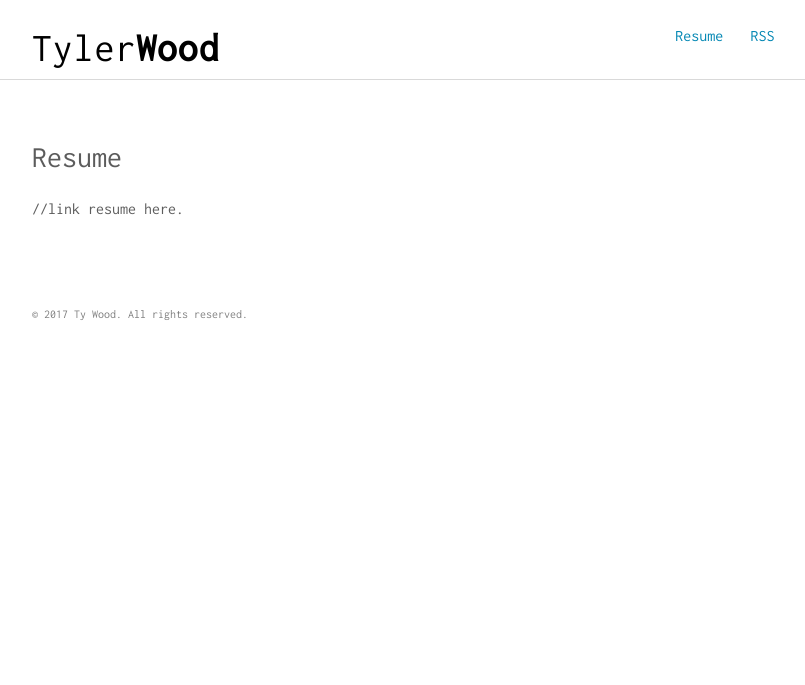
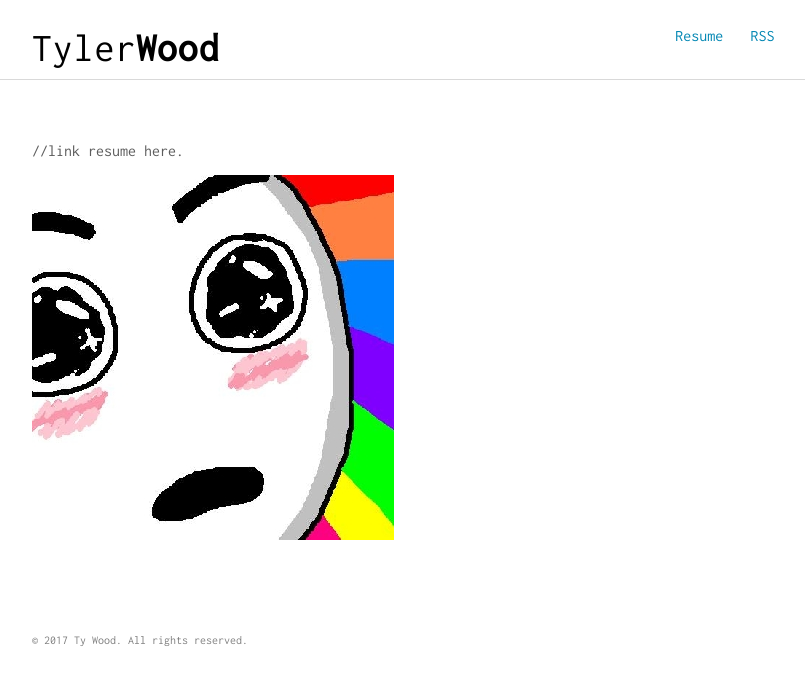
Before and after one commit to tyskwo/portfolio, a Jekyll site: the page built from resume.md, in a window 1280 px wide. Shown: the top 685 px of the page, without its empty margins (232-1037 px from the left). Built offline with Jekyll 4.4.1, drawn with Linux system fonts in a browser that asks for light colours.

Commit message:
[TRY] to add images.

```diff
--- a/resume.md
+++ b/resume.md
@@ -1,7 +1,9 @@
 ---
 layout: page
-title: Resume
+title: null
 permalink: /resume/
 ---
 
 //link resume here.
+
+![alt-text](/assets/images/author.jpg){:class="img-responsive"}
```
